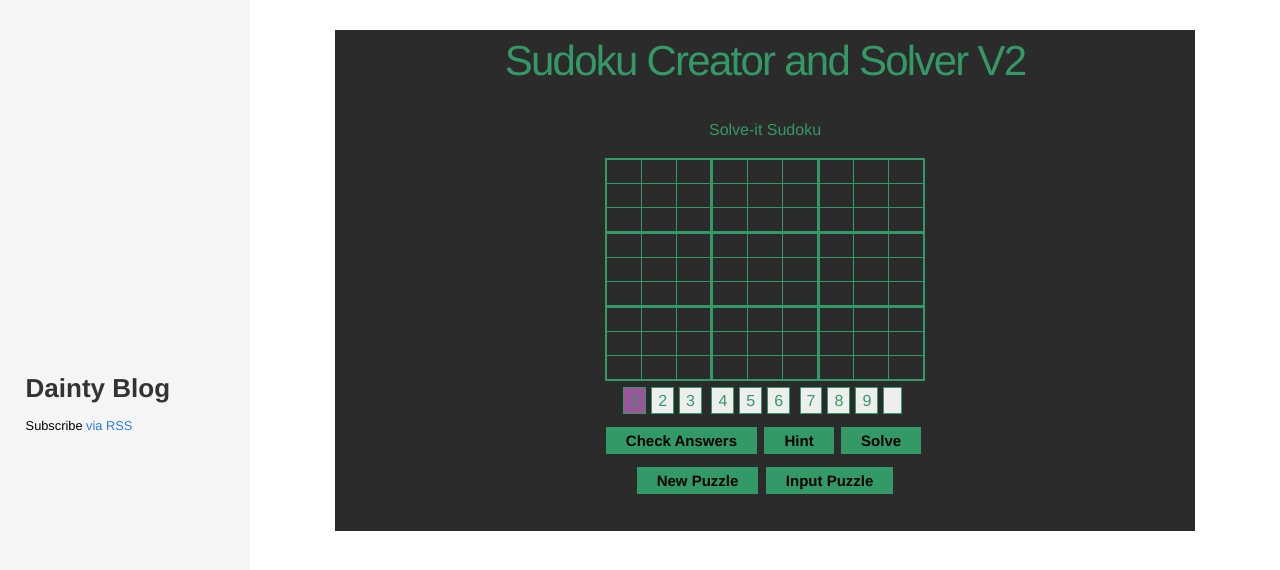
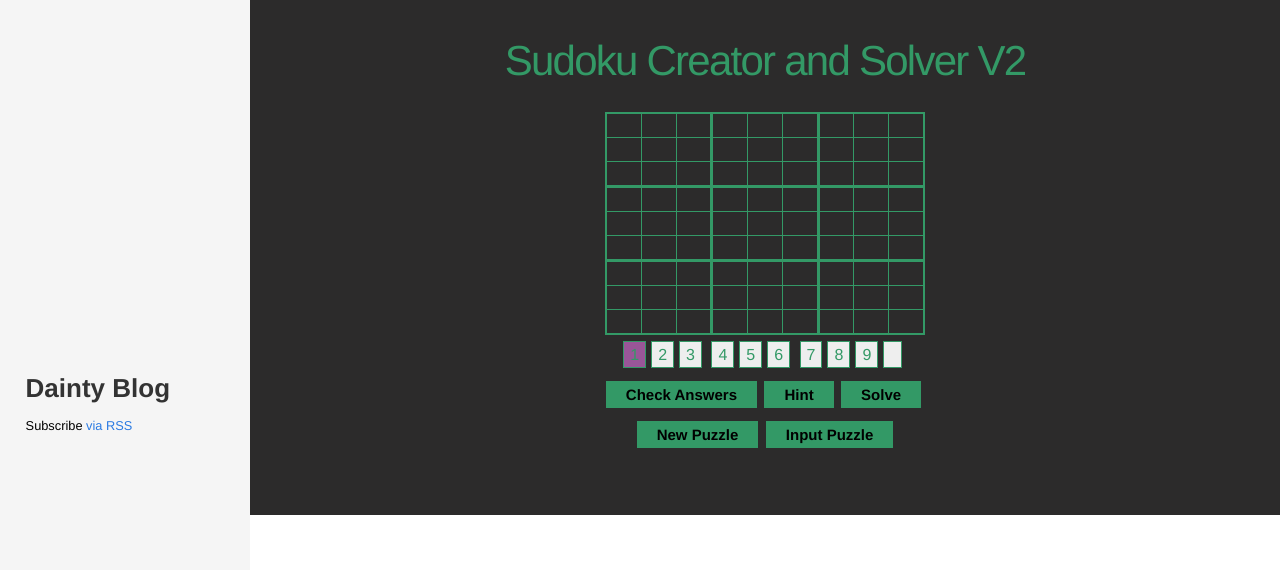
Before and after one commit to PayamBen/PayamBen.github.io, a Jekyll site: the page built from sudokuV2.html, in a window 1280 px wide. Shown: the top 570 px of the page. Built offline with Jekyll 4.4.1, drawn with Linux system fonts in a browser that asks for light colours.

Commit message:
Update sudokuV2.html

```diff
--- a/sudokuV2.html
+++ b/sudokuV2.html
@@ -27,11 +27,7 @@ permalink: /sudoku-solver-v2/
 		position: relative;
 
 	}
-	.wrap {
-		max-width: 800px;
-		padding: 0 30px;
-		margin: 0 auto;
-		zoom: 1;
+	.page-content {
 		background-color:rgb(44, 43, 43)
 	}
 	table {
@@ -146,7 +142,7 @@ permalink: /sudoku-solver-v2/
    </style>
 </head>
 <body>
-	<h1>Solve-it Sudoku</h1>
+	<!--<h1>Solve-it Sudoku</h1> -->
 	<p id="message"></p>
 	<div id="container">
 	<div id="main">
```
